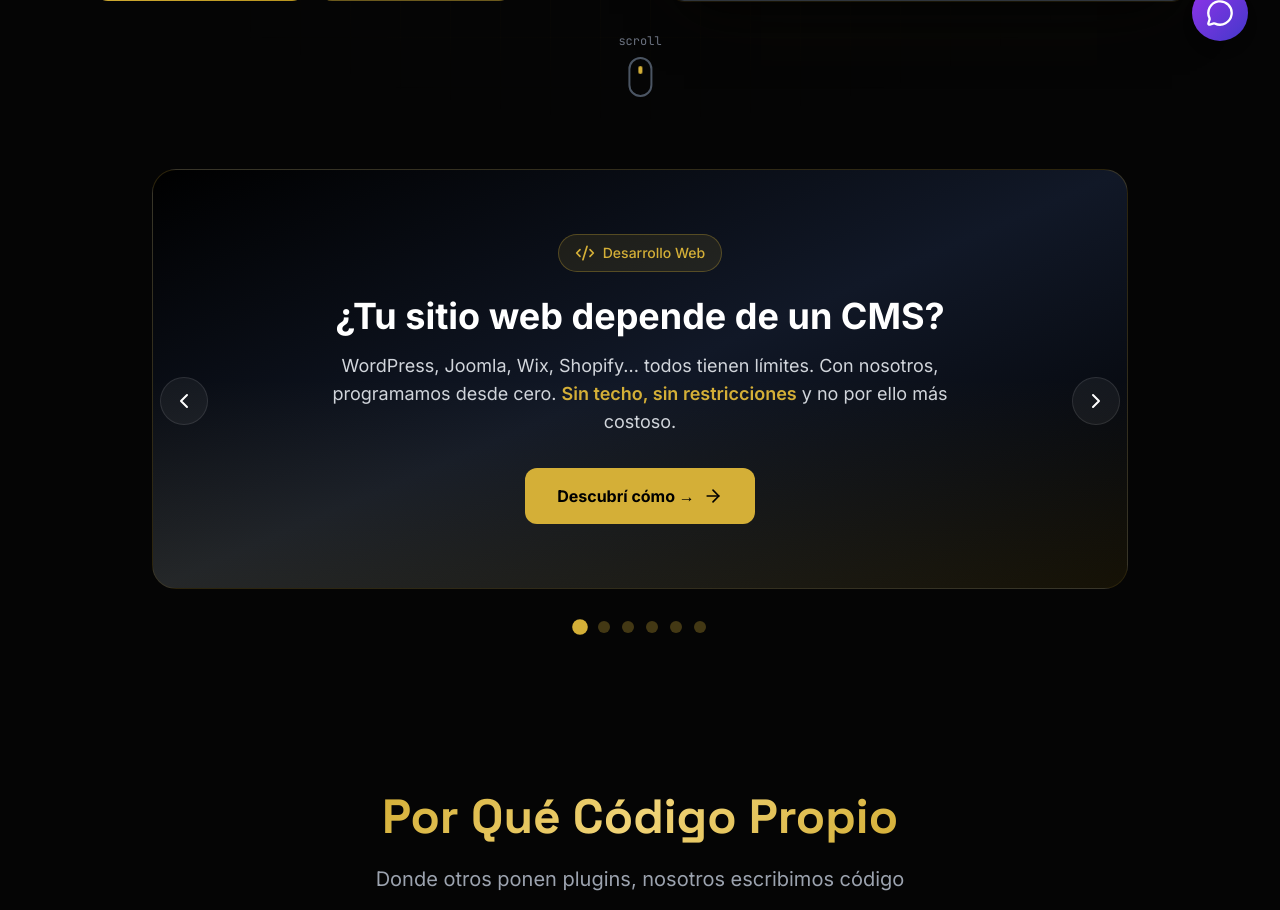
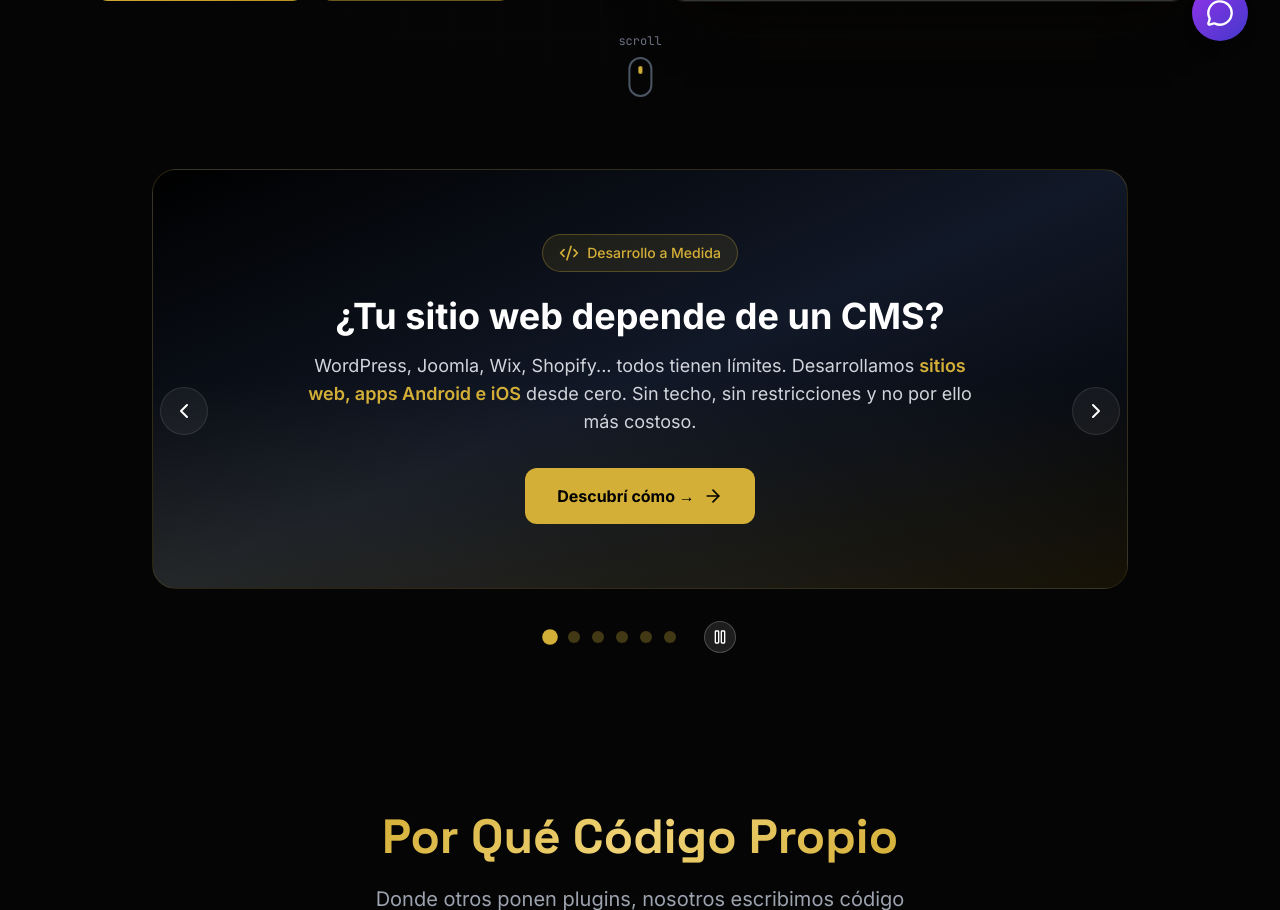
Before and after one commit to xavieraguirreal/verumax, a PHP site: page /appVerumax/landing.php in a window 1280 px wide. Shown: the part 663-1573 px from the top of the page. Run offline with PHP 8.4, Linux system fonts and the light colour scheme; some libraries are stand-ins or nearby versions.

Commit message:
feat(landing): mejoras según nomenclatura oficial y formulario funcional
- Colores oficiales: Certificatum (verde #2E7D32), Credencialis (teal #0891b2)
- Renombrar EduMax → Academicus (azul zafiro #0F52BA)
- Renombrar E-commerce → Emporium (rojo granate)
- Agregar "apps Android e iOS" en banner de Desarrollo
- Botón pausa/play en slideshow
- Formulario de contacto funcional conectado a api/contact.php (SendGrid)
- Campo de selección de producto/servicio de interés

Co-Authored-By: Claude Opus 4.5 <noreply@anthropic.com>

```diff
--- a/landing.php
+++ b/landing.php
@@ -600,11 +600,11 @@ WHERE limits = NULL;
                     <div class="relative z-10">
                         <div class="inline-flex items-center gap-2 px-4 py-2 bg-gold/10 border border-gold/30 rounded-full mb-6">
                             <i data-lucide="code-2" class="w-5 h-5 text-gold"></i>
-                            <span class="text-gold text-sm font-medium">Desarrollo Web</span>
+                            <span class="text-gold text-sm font-medium">Desarrollo a Medida</span>
                         </div>
                         <h3 class="text-3xl md:text-4xl font-bold text-white mb-4">¿Tu sitio web depende de un CMS?</h3>
                         <p class="text-lg text-gray-300 mb-8 max-w-2xl mx-auto">
-                            WordPress, Joomla, Wix, Shopify... todos tienen límites. Con nosotros, programamos desde cero. <span class="text-gold font-semibold">Sin techo, sin restricciones</span> y no por ello más costoso.
+                            WordPress, Joomla, Wix, Shopify... todos tienen límites. Desarrollamos <span class="text-gold font-semibold">sitios web, apps Android e iOS</span> desde cero. Sin techo, sin restricciones y no por ello más costoso.
                         </p>
                         <a href="desarrollo/" class="inline-flex items-center gap-2 px-8 py-4 bg-gold hover:bg-gold-light text-black font-bold rounded-xl transition-all hover:scale-105">
                             Descubrí cómo →
@@ -614,20 +614,20 @@ WHERE limits = NULL;
                 </div>
             </div>
 
-            <!-- Slide 2: Certificatum -->
+            <!-- Slide 2: Certificatum - Color: Metallic Green #2E7D32 -->
             <div class="slide">
-                <div class="slide-banner bg-gradient-to-br from-black via-purple-950/30 to-black border border-purple-500/20 rounded-3xl p-12 md:p-16 text-center relative overflow-hidden">
-                    <div class="absolute inset-0 bg-gradient-to-t from-purple-500/10 via-transparent to-transparent"></div>
+                <div class="slide-banner bg-gradient-to-br from-black via-green-950/30 to-black border border-green-600/20 rounded-3xl p-12 md:p-16 text-center relative overflow-hidden">
+                    <div class="absolute inset-0 bg-gradient-to-t from-green-600/10 via-transparent to-transparent"></div>
                     <div class="relative z-10">
-                        <div class="inline-flex items-center gap-2 px-4 py-2 bg-purple-500/10 border border-purple-500/30 rounded-full mb-6">
-                            <i data-lucide="graduation-cap" class="w-5 h-5 text-purple-400"></i>
-                            <span class="text-purple-400 text-sm font-medium">Certificatum</span>
+                        <div class="inline-flex items-center gap-2 px-4 py-2 bg-green-600/10 border border-green-600/30 rounded-full mb-6">
+                            <i data-lucide="graduation-cap" class="w-5 h-5 text-green-500"></i>
+                            <span class="text-green-500 text-sm font-medium">Certificatum</span>
                         </div>
                         <h3 class="text-3xl md:text-4xl font-bold text-white mb-4">Certificados digitales infalsificables</h3>
                         <p class="text-lg text-gray-300 mb-8 max-w-2xl mx-auto">
-                            Diplomas, analíticos y constancias con <span class="text-purple-400 font-semibold">código QR verificable al instante</span>. Tus estudiantes acceden 24/7 a su trayectoria académica completa.
+                            Diplomas, analíticos y constancias con <span class="text-green-500 font-semibold">código QR verificable al instante</span>. Tus estudiantes acceden 24/7 a su trayectoria académica completa.
                         </p>
-                        <a href="certificatum/" class="inline-flex items-center gap-2 px-8 py-4 bg-purple-600 hover:bg-purple-500 text-white font-bold rounded-xl transition-all hover:scale-105">
+                        <a href="certificatum/" class="inline-flex items-center gap-2 px-8 py-4 bg-green-700 hover:bg-green-600 text-white font-bold rounded-xl transition-all hover:scale-105">
                             Conocer Certificatum
                             <i data-lucide="arrow-right" class="w-5 h-5"></i>
                         </a>
@@ -677,18 +677,18 @@ WHERE limits = NULL;
                 </div>
             </div>
 
-            <!-- Slide 5: EduMax -->
+            <!-- Slide 5: Academicus - Color: Azul Zafiro #0F52BA -->
             <div class="slide">
-                <div class="slide-banner bg-gradient-to-br from-black via-orange-950/30 to-black border border-orange-500/20 rounded-3xl p-12 md:p-16 text-center relative overflow-hidden">
-                    <div class="absolute inset-0 bg-gradient-to-t from-orange-500/10 via-transparent to-transparent"></div>
+                <div class="slide-banner bg-gradient-to-br from-black via-blue-950/40 to-black border border-blue-600/20 rounded-3xl p-12 md:p-16 text-center relative overflow-hidden">
+                    <div class="absolute inset-0 bg-gradient-to-t from-blue-600/10 via-transparent to-transparent"></div>
                     <div class="relative z-10">
-                        <div class="inline-flex items-center gap-2 px-4 py-2 bg-orange-500/10 border border-orange-500/30 rounded-full mb-6">
-                            <i data-lucide="book-open" class="w-5 h-5 text-orange-400"></i>
-                            <span class="text-orange-400 text-sm font-medium">EduMax</span>
+                        <div class="inline-flex items-center gap-2 px-4 py-2 bg-blue-600/10 border border-blue-500/30 rounded-full mb-6">
+                            <i data-lucide="book-open" class="w-5 h-5 text-blue-400"></i>
+                            <span class="text-blue-400 text-sm font-medium">Academicus</span>
                         </div>
                         <h3 class="text-3xl md:text-4xl font-bold text-white mb-4">Tu aula virtual, sin las limitaciones de Moodle</h3>
                         <p class="text-lg text-gray-300 mb-8 max-w-2xl mx-auto">
-                            Plataforma educativa <span class="text-orange-400 font-semibold">100% personalizada</span>. Cursos, evaluaciones, foros y seguimiento de alumnos. Todo integrado con Certificatum.
+                            Plataforma de gestión académica <span class="text-blue-400 font-semibold">100% personalizada</span>. Cursos, evaluaciones, seguimiento de alumnos. Todo integrado con Certificatum.
                         </p>
                         <span class="inline-flex items-center gap-2 px-8 py-4 bg-gray-700 text-gray-300 font-bold rounded-xl cursor-not-allowed">
                             Próximamente
@@ -698,18 +698,18 @@ WHERE limits = NULL;
                 </div>
             </div>
 
-            <!-- Slide 6: E-commerce -->
+            <!-- Slide 6: Emporium - Color: Rojo/Granate -->
             <div class="slide">
-                <div class="slide-banner bg-gradient-to-br from-black via-emerald-950/30 to-black border border-emerald-500/20 rounded-3xl p-12 md:p-16 text-center relative overflow-hidden">
-                    <div class="absolute inset-0 bg-gradient-to-t from-emerald-500/10 via-transparent to-transparent"></div>
+                <div class="slide-banner bg-gradient-to-br from-black via-red-950/30 to-black border border-red-600/20 rounded-3xl p-12 md:p-16 text-center relative overflow-hidden">
+                    <div class="absolute inset-0 bg-gradient-to-t from-red-600/10 via-transparent to-transparent"></div>
                     <div class="relative z-10">
-                        <div class="inline-flex items-center gap-2 px-4 py-2 bg-emerald-500/10 border border-emerald-500/30 rounded-full mb-6">
-                            <i data-lucide="shopping-cart" class="w-5 h-5 text-emerald-400"></i>
-                            <span class="text-emerald-400 text-sm font-medium">E-commerce</span>
+                        <div class="inline-flex items-center gap-2 px-4 py-2 bg-red-600/10 border border-red-500/30 rounded-full mb-6">
+                            <i data-lucide="shopping-cart" class="w-5 h-5 text-red-400"></i>
+                            <span class="text-red-400 text-sm font-medium">Emporium</span>
                         </div>
-                        <h3 class="text-3xl md:text-4xl font-bold text-white mb-4">Tu tienda online, sin comisiones ocultas</h3>
+                        <h3 class="text-3xl md:text-4xl font-bold text-white mb-4">Tu tienda online profesional, sin comisiones ocultas</h3>
                         <p class="text-lg text-gray-300 mb-8 max-w-2xl mx-auto">
-                            E-commerce a medida, <span class="text-emerald-400 font-semibold">sin depender de Shopify o WooCommerce</span>. Integramos los medios de pago que necesites. El código es tuyo.
+                            E-commerce a medida, <span class="text-red-400 font-semibold">sin depender de Shopify o WooCommerce</span>. Integramos Mercado Pago, PayPal, Stripe. El código es tuyo.
                         </p>
                         <span class="inline-flex items-center gap-2 px-8 py-4 bg-gray-700 text-gray-300 font-bold rounded-xl cursor-not-allowed">
                             Próximamente
@@ -719,14 +719,17 @@ WHERE limits = NULL;
                 </div>
             </div>
 
-            <!-- Navigation dots -->
-            <div class="flex justify-center gap-3 mt-8">
+            <!-- Navigation dots + pause button -->
+            <div class="flex justify-center items-center gap-3 mt-8">
                 <button class="slide-dot active w-3 h-3 rounded-full bg-gold/30 hover:bg-gold transition-all" data-slide="0"></button>
                 <button class="slide-dot w-3 h-3 rounded-full bg-gold/30 hover:bg-gold transition-all" data-slide="1"></button>
                 <button class="slide-dot w-3 h-3 rounded-full bg-gold/30 hover:bg-gold transition-all" data-slide="2"></button>
                 <button class="slide-dot w-3 h-3 rounded-full bg-gold/30 hover:bg-gold transition-all" data-slide="3"></button>
                 <button class="slide-dot w-3 h-3 rounded-full bg-gold/30 hover:bg-gold transition-all" data-slide="4"></button>
                 <button class="slide-dot w-3 h-3 rounded-full bg-gold/30 hover:bg-gold transition-all" data-slide="5"></button>
+                <button id="pauseSlideshow" class="ml-4 w-8 h-8 rounded-full bg-white/10 hover:bg-gold/20 border border-white/20 hover:border-gold/50 flex items-center justify-center transition-all" title="Pausar/Reanudar">
+                    <i data-lucide="pause" class="w-4 h-4 text-white" id="pauseIcon"></i>
+                </button>
             </div>
 
             <!-- Arrow navigation -->
@@ -1021,27 +1024,44 @@ WHERE limits = NULL;
             </div>
 
             <div class="bg-gradient-to-b from-white/5 to-transparent border border-white/10 rounded-2xl p-8 md:p-12 reveal">
-                <form class="space-y-6">
+                <form id="contactForm" class="space-y-6">
                     <div class="grid md:grid-cols-2 gap-6">
                         <div>
-                            <label class="block text-sm text-gray-400 mb-2"><?php echo $lang['contacto_nombre'] ?? 'Nombre'; ?></label>
-                            <input type="text" class="w-full bg-black/50 border border-white/10 rounded-lg px-4 py-3 text-white placeholder-gray-500 focus:border-gold focus:outline-none transition-colors" placeholder="Tu nombre">
+                            <label class="block text-sm text-gray-400 mb-2"><?php echo $lang['contacto_nombre'] ?? 'Nombre'; ?> *</label>
+                            <input type="text" name="nombre" required class="w-full bg-black/50 border border-white/10 rounded-lg px-4 py-3 text-white placeholder-gray-500 focus:border-gold focus:outline-none transition-colors" placeholder="Tu nombre">
                         </div>
                         <div>
-                            <label class="block text-sm text-gray-400 mb-2"><?php echo $lang['contacto_email'] ?? 'Email'; ?></label>
-                            <input type="email" class="w-full bg-black/50 border border-white/10 rounded-lg px-4 py-3 text-white placeholder-gray-500 focus:border-gold focus:outline-none transition-colors" placeholder="tu@email.com">
+                            <label class="block text-sm text-gray-400 mb-2"><?php echo $lang['contacto_email'] ?? 'Email'; ?> *</label>
+                            <input type="email" name="email" required class="w-full bg-black/50 border border-white/10 rounded-lg px-4 py-3 text-white placeholder-gray-500 focus:border-gold focus:outline-none transition-colors" placeholder="tu@email.com">
                         </div>
                     </div>
                     <div>
+                        <label class="block text-sm text-gray-400 mb-2">Empresa / Organización *</label>
+                        <input type="text" name="organizacion" required class="w-full bg-black/50 border border-white/10 rounded-lg px-4 py-3 text-white placeholder-gray-500 focus:border-gold focus:outline-none transition-colors" placeholder="Nombre de tu empresa u organización">
+                    </div>
+                    <div>
+                        <label class="block text-sm text-gray-400 mb-2">¿Qué te interesa?</label>
+                        <select name="tipo" class="w-full bg-black/50 border border-white/10 rounded-lg px-4 py-3 text-white focus:border-gold focus:outline-none transition-colors">
+                            <option value="desarrollo">Desarrollo Web / Apps</option>
+                            <option value="certificatum">Certificatum - Certificados Digitales</option>
+                            <option value="credencialis">Credencialis - Credenciales de Membresía</option>
+                            <option value="academicus">Academicus - Plataforma Educativa</option>
+                            <option value="emporium">Emporium - Tienda Online</option>
+                            <option value="hosting">Hosting</option>
+                            <option value="otro">Otro</option>
+                        </select>
+                    </div>
+                    <div>
                         <label class="block text-sm text-gray-400 mb-2"><?php echo $lang['contacto_mensaje'] ?? 'Mensaje'; ?></label>
-                        <textarea rows="5" class="w-full bg-black/50 border border-white/10 rounded-lg px-4 py-3 text-white placeholder-gray-500 focus:border-gold focus:outline-none transition-colors resize-none" placeholder="Contanos sobre tu proyecto..."></textarea>
+                        <textarea name="mensaje" rows="4" class="w-full bg-black/50 border border-white/10 rounded-lg px-4 py-3 text-white placeholder-gray-500 focus:border-gold focus:outline-none transition-colors resize-none" placeholder="Contanos sobre tu proyecto..."></textarea>
                     </div>
+                    <div id="formMessage" class="hidden p-4 rounded-lg text-center"></div>
                     <div class="flex flex-col sm:flex-row gap-4 items-center justify-between">
-                        <button type="submit" class="cta-button w-full sm:w-auto inline-flex items-center justify-center gap-2">
-                            <i data-lucide="send" class="w-5 h-5"></i>
-                            <?php echo $lang['contacto_btn'] ?? 'Enviar Mensaje'; ?>
+                        <button type="submit" id="submitBtn" class="cta-button w-full sm:w-auto inline-flex items-center justify-center gap-2">
+                            <i data-lucide="send" class="w-5 h-5" id="sendIcon"></i>
+                            <span id="btnText"><?php echo $lang['contacto_btn'] ?? 'Enviar Mensaje'; ?></span>
                         </button>
-                        <a href="https://wa.me/5491100000000" target="_blank" class="text-gray-400 hover:text-terminal-green transition-colors inline-flex items-center gap-2 text-sm">
+                        <a href="https://wa.me/5491123456789" target="_blank" class="text-gray-400 hover:text-terminal-green transition-colors inline-flex items-center gap-2 text-sm">
                             <i data-lucide="message-circle" class="w-5 h-5"></i>
                             <?php echo $lang['contacto_whatsapp'] ?? 'O escribinos por WhatsApp'; ?>
                         </a>
@@ -1244,8 +1264,11 @@ WHERE limits = NULL;
         const dots = document.querySelectorAll('.slide-dot');
         const prevBtn = document.getElementById('prevSlide');
         const nextBtn = document.getElementById('nextSlide');
+        const pauseBtn = document.getElementById('pauseSlideshow');
+        const pauseIcon = document.getElementById('pauseIcon');
         let currentSlide = 0;
         let slideInterval;
+        let isPaused = false;
 
         function showSlide(index) {
             slides.forEach(slide => slide.classList.remove('active'));
@@ -1268,17 +1291,38 @@ WHERE limits = NULL;
         }
 
         function startSlideshow() {
-            slideInterval = setInterval(nextSlide, 6000); // Cambia cada 6 segundos
+            if (!isPaused) {
+                slideInterval = setInterval(nextSlide, 6000); // Cambia cada 6 segundos
+            }
+        }
+
+        function stopSlideshow() {
+            clearInterval(slideInterval);
         }
 
         function resetSlideshow() {
-            clearInterval(slideInterval);
+            stopSlideshow();
             startSlideshow();
+        }
+
+        function togglePause() {
+            isPaused = !isPaused;
+            if (isPaused) {
+                stopSlideshow();
+                pauseIcon.setAttribute('data-lucide', 'play');
+                pauseBtn.title = 'Reanudar';
+            } else {
+                startSlideshow();
+                pauseIcon.setAttribute('data-lucide', 'pause');
+                pauseBtn.title = 'Pausar';
+            }
+            lucide.createIcons();
         }
 
         // Event listeners
         prevBtn.addEventListener('click', () => { prevSlide(); resetSlideshow(); });
         nextBtn.addEventListener('click', () => { nextSlide(); resetSlideshow(); });
+        pauseBtn.addEventListener('click', togglePause);
 
         dots.forEach((dot, index) => {
             dot.addEventListener('click', () => { showSlide(index); resetSlideshow(); });
@@ -1325,6 +1369,65 @@ WHERE limits = NULL;
                 veritasModal.classList.add('hidden');
             }
         });
+
+        // Formulario de contacto
+        const contactForm = document.getElementById('contactForm');
+        const submitBtn = document.getElementById('submitBtn');
+        const btnText = document.getElementById('btnText');
+        const formMessage = document.getElementById('formMessage');
+
+        contactForm.addEventListener('submit', async function(e) {
+            e.preventDefault();
+
+            // Deshabilitar botón y mostrar loading
+            submitBtn.disabled = true;
+            btnText.textContent = 'Enviando...';
+
+            const formData = new FormData(contactForm);
+            const data = {
+                nombre: formData.get('nombre'),
+                email: formData.get('email'),
+                organizacion: formData.get('organizacion'),
+                tipo: formData.get('tipo'),
+                mensaje: formData.get('mensaje'),
+                producto: 'VERUMax Landing',
+                socios: 'No especificado',
+                lang: '<?php echo $current_language; ?>'
+            };
+
+            try {
+                const response = await fetch('api/contact.php', {
+                    method: 'POST',
+                    headers: { 'Content-Type': 'application/json' },
+                    body: JSON.stringify(data)
+                });
+
+                const result = await response.json();
+
+                formMessage.classList.remove('hidden');
+                if (result.success) {
+                    formMessage.className = 'p-4 rounded-lg text-center bg-green-500/20 border border-green-500/30 text-green-400';
+                    formMessage.textContent = result.message || '¡Gracias! Nos comunicaremos pronto.';
+                    contactForm.reset();
+                } else {
+                    formMessage.className = 'p-4 rounded-lg text-center bg-red-500/20 border border-red-500/30 text-red-400';
+                    formMessage.textContent = result.error || 'Error al enviar. Intentá de nuevo.';
+                }
+            } catch (error) {
+                formMessage.classList.remove('hidden');
+                formMessage.className = 'p-4 rounded-lg text-center bg-red-500/20 border border-red-500/30 text-red-400';
+                formMessage.textContent = 'Error de conexión. Intentá de nuevo.';
+            }
+
+            // Restaurar botón
+            submitBtn.disabled = false;
+            btnText.textContent = '<?php echo $lang['contacto_btn'] ?? 'Enviar Mensaje'; ?>';
+
+            // Ocultar mensaje después de 5 segundos
+            setTimeout(() => {
+                formMessage.classList.add('hidden');
+            }, 5000);
+        });
     </script>
 </body>
 </html>
```
